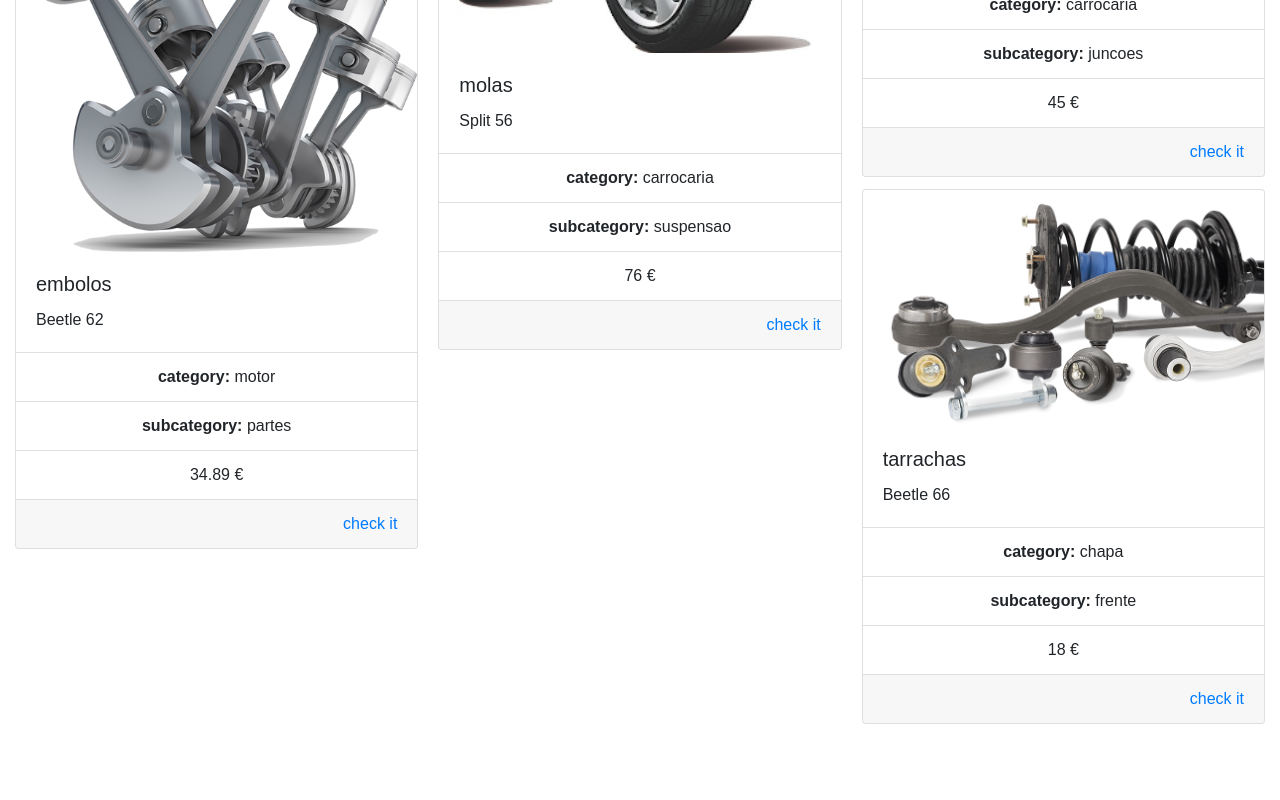
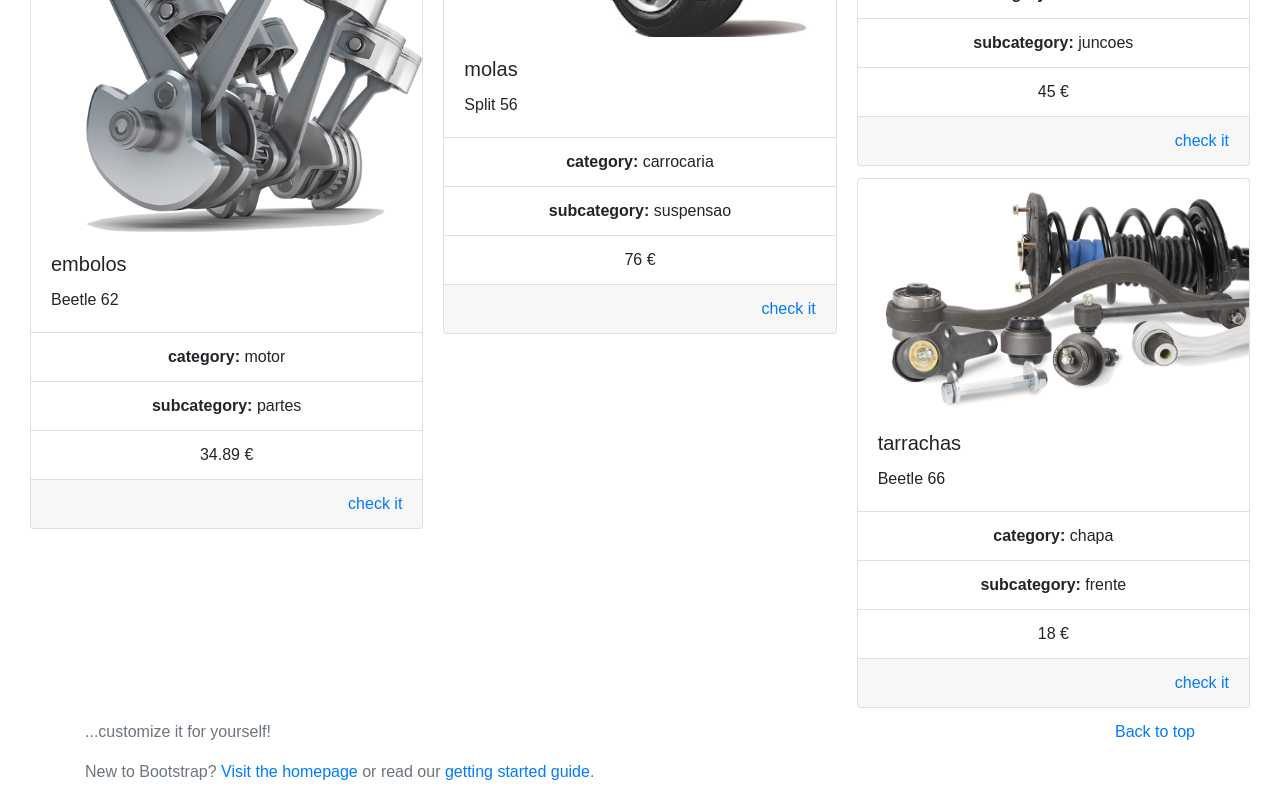
Before and after one commit to jtviegas-sandbox/split4ever-ui, a React (Create React App) app: page / in a window 1280 px wide. Shown: the part 929-1729 px from the top of the page. Before the commit the page ends 1665 px from the top, so only its background shows below. Built offline with nearby package versions, Linux system fonts and the light colour scheme.

Commit message:
adding routing

```diff
--- a/package.json
+++ b/package.json
@@ -19,6 +19,7 @@
     "popper.js": "^1.14.3",
     "react": "^16.2.0",
     "react-dom": "^16.2.0",
+    "react-router-dom": "^4.3.1",
     "react-scripts": "^1.1.4",
     "uuid": "^3.2.1"
   }
--- a/src/components/App.js
+++ b/src/components/App.js
@@ -1,8 +1,11 @@
 
 import React from 'react';
 import DataService from '../services/data/index';
+import { HashRouter, Route } from 'react-router-dom';
+
 import Main from './Main';
 import Header from './Header';
+import Footer from './Footer';
 
 class App extends React.Component {
 
@@ -37,7 +40,12 @@ class App extends React.Component {
 
             <section className="container-fluid">
 				<Header state={this.state} />
-				<Main state={this.state} />
+				<HashRouter>
+					<section className="container-fluid">
+						<Route exact path='/' render={(props) => <Main {...props} {...this.state} />} />
+					</section>
+				</HashRouter>
+				<Footer state={this.state} />
 			</section>
 
 			)
--- /dev/null
+++ b/src/components/Footer.js
@@ -0,0 +1,35 @@
+
+import React from 'react';
+
+class Footer extends React.Component {
+
+	constructor(props){
+		super(props)
+
+		if(!props.state)
+			throw new Error('!!! no state attribute being provided !!!');
+
+		this.state = props.state;
+	}
+
+	componentWillMount() {
+
+	}
+
+	render(){
+		return (
+            <footer className="text-muted">
+				<div className="container">
+					<p className="float-right">
+						<a href="#">Back to top</a>
+					</p>
+					<p>...customize it for yourself!</p>
+					<p>New to Bootstrap? <a href="../../">Visit the homepage</a> or read our <a href="../../getting-started/">getting started guide</a>.</p>
+				</div>
+			</footer>
+			)
+	}
+};
+
+
+export default Footer;
--- a/src/components/Header.js
+++ b/src/components/Header.js
@@ -5,7 +5,7 @@ class Header extends React.Component {
 
 	constructor(props){
 		super(props)
-
+		console.log(props)
 		if(!props.state)
 			throw new Error('!!! no state attribute being provided !!!');
 
--- a/src/components/Main.js
+++ b/src/components/Main.js
@@ -7,10 +7,10 @@ class Main extends React.Component {
 	constructor(props){
 		super(props)
 
-		if(!props.state)
+		if(!props)
 			throw new Error('!!! no state attribute being provided !!!');
 
-		this.state = props.state;
+		this.state = props;
 	}
 
 	componentWillMount() {
--- a/src/index.js
+++ b/src/index.js
@@ -1,11 +1,13 @@
 import React from 'react';
 import ReactDOM from 'react-dom';
+
 
 import '../node_modules/bootstrap/dist/css/bootstrap.css';
 import '../node_modules/bootstrap/dist/js/bootstrap.min.js';
 import './index.css';
+
 import App from './components/App';
+
 import configuration from './configuration';
 
-
 ReactDOM.render(<App configuration={configuration} />, document.getElementById('root'));
```
Also changed, not shown: src/components/Part.js (added, +33 -0 lines), src/components/SmallPartWidget.js (+3 -3 lines), 1 other file (tests, documents, lock files or other folders).
